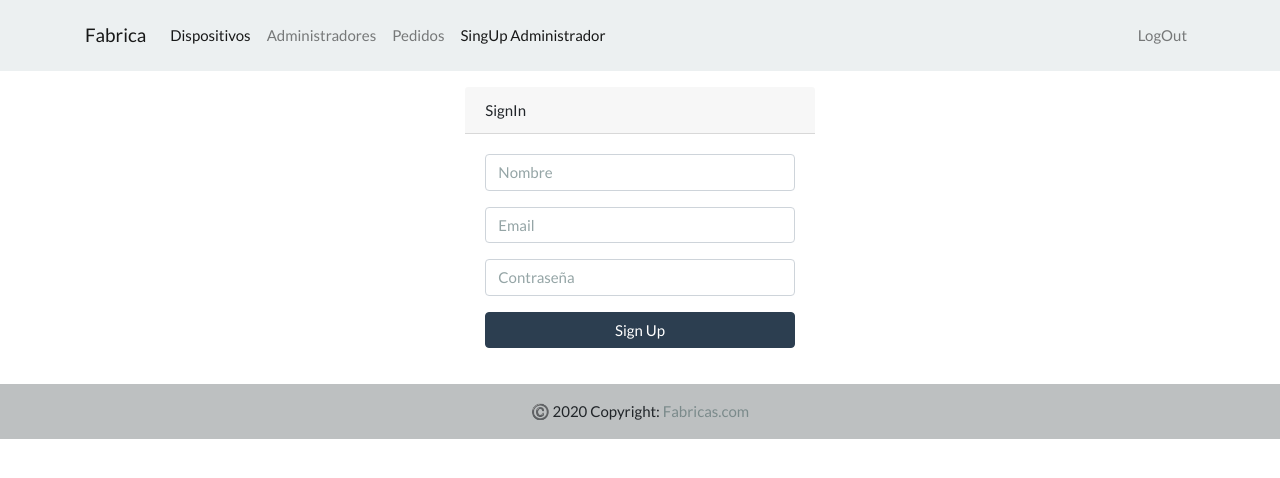
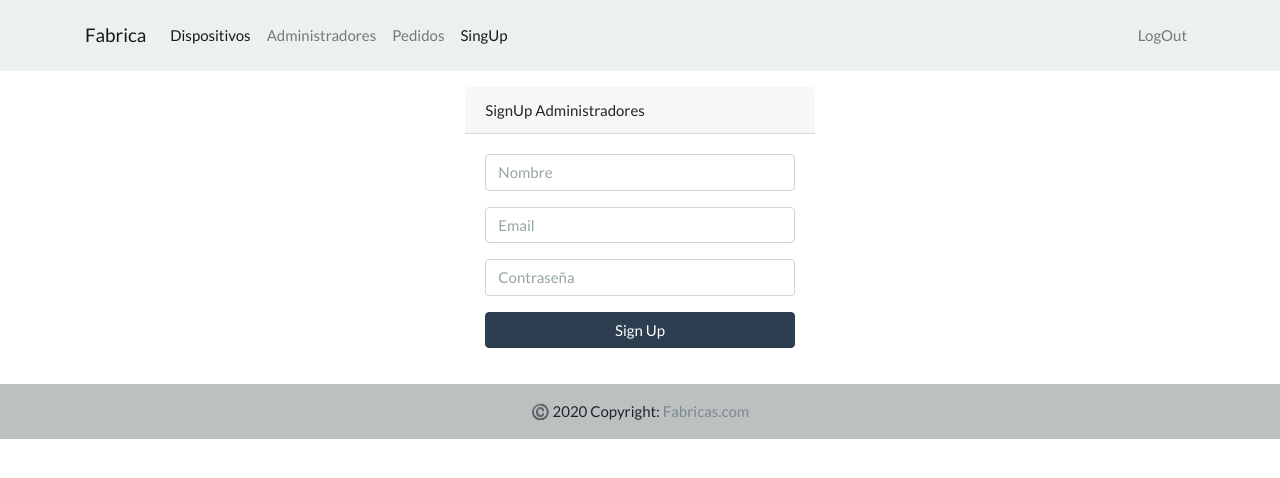
Before and after one commit to Leonelcast/SistemaFabricacion, an Angular app in the folder frontEnd/: page /signUp in a window 1280 px wide. Shown: the top 478 px of the page. Built offline with nearby package versions, Linux system fonts and the light colour scheme; sample sign-in values are in the browser's storage.

Commit message:
administradores 2

```diff
--- a/frontEnd/src/app/app.component.html
+++ b/frontEnd/src/app/app.component.html
@@ -18,7 +18,7 @@
           <a class="nav-link" routerLink="/pedidos" routerLinkActive="active">Pedidos</a>
         </li>
         <li class="nav-item">
-          <a class="nav-link" routerLink="/signUp" routerLinkActive="active">SingUp Administrador</a>
+          <a class="nav-link" routerLink="/signUp" routerLinkActive="active">SingUp</a>
         </li>
       </ul>
       <ul class="navbar-nav ml-auto">
--- a/frontEnd/src/app/components/signup/signup.component.html
+++ b/frontEnd/src/app/components/signup/signup.component.html
@@ -1,7 +1,7 @@
 <div class="row">
   <div class="col-md-4 mx-auto">
     <div class="card-header">
-        SignIn
+        SignUp Administradores
     </div>
     <div class="card-body">
       <form (submit)="signUp()">
```
